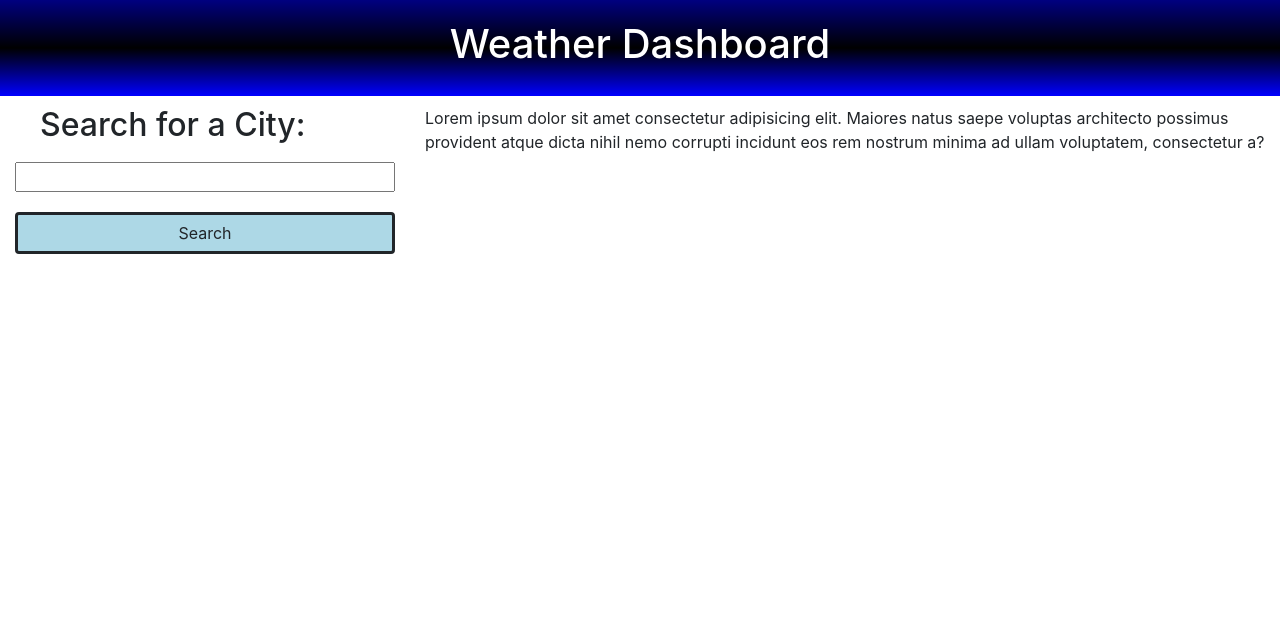
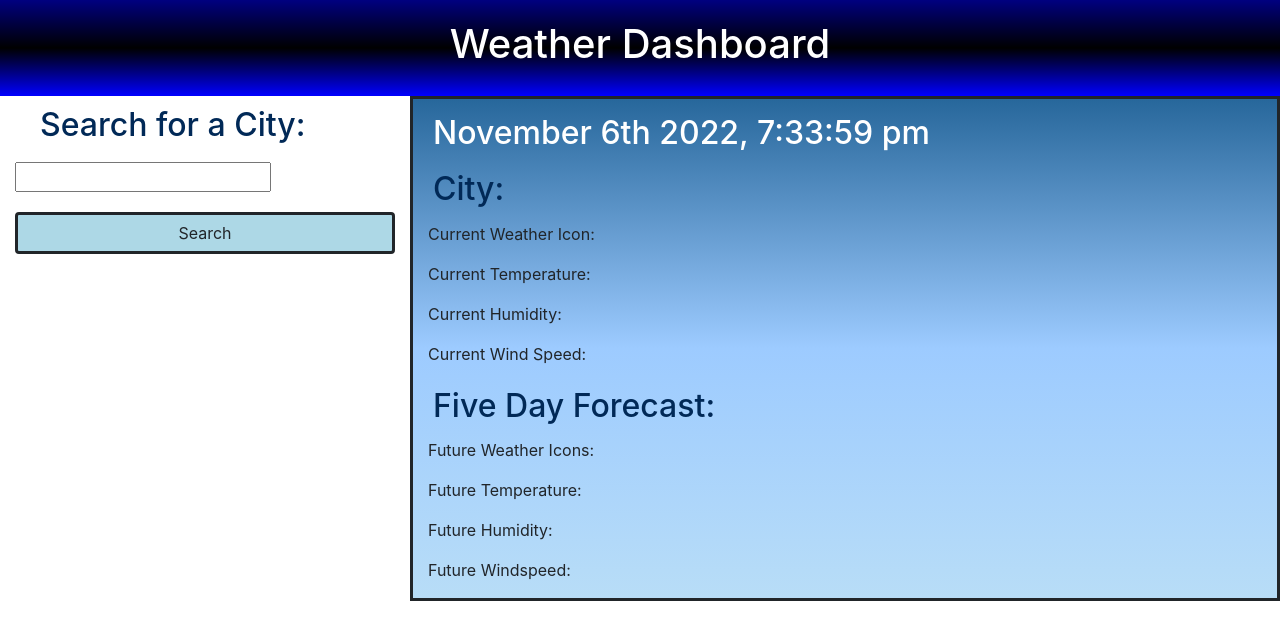
Before and after one commit to Cgotts1/Weather-Dashboard, a plain HTML site: page index.html in a window 1280 px wide. Drawn offline with nearby package versions, Linux system fonts and the light colour scheme.

Commit message:
Added styling in css, added locations for weather info in html, added current time in js

```diff
--- a/index.html
+++ b/index.html
@@ -9,7 +9,7 @@
       href="https://cdnjs.cloudflare.com/ajax/libs/twitter-bootstrap/4.5.0/css/bootstrap.min.css"
     />
     <link rel="stylesheet" href="style.css" />
-    <title>Document</title>
+    <title>Weather Dashboard</title>
   </head>
   <body>
     <header>
@@ -22,16 +22,27 @@
 
         <form>
 
-            <input type="text" class="textbox" />
+            <input type="text" class="search-input" />
 
           <button type="submit" class="btn">Search</button>
         </form>
       </section>
 
       <main id = "main">
-        Lorem ipsum dolor sit amet consectetur adipisicing elit. Maiores natus saepe voluptas architecto possimus provident atque dicta nihil nemo corrupti incidunt eos rem nostrum minima ad ullam voluptatem, consectetur a?
+        <h2 id = "currentTime">Current Time </h2>
+        <h2 class = "cityNameAndDate">City: </h2>
+        <p class = "weatherInfo">Current Weather Icon:</p>
+        <p class = "weatherInfo">Current Temperature:</p>
+        <p class = "weatherInfo">Current Humidity:</p>
+        <p class = "weatherInfo">Current Wind Speed:</p>
+        <h2 class = "fiveDayForecast">Five Day Forecast: </h2>
+        <p class = "weatherInfo">Future Weather Icons:</p>
+        <p class = "weatherInfo">Future Temperature:</p>
+        <p class = "weatherInfo">Future Humidity:</p>
+        <p class = "weatherInfo">Future Windspeed:</p>
       </main>
     </div>
+    <script src="https://cdnjs.cloudflare.com/ajax/libs/moment.js/2.24.0/moment.min.js"></script>
     <script src="script.js"></script>
   </body>
 </html>
--- a/script.js
+++ b/script.js
@@ -1,15 +1,31 @@
-var btn = document.querySelector('.btn');
-var searchInput = document.querySelector('#search-input');
-var option = document.querySelector('#format-input');
-console.log(option, "options")
+var displayCurrentTime = document.querySelector("#currentTime");  // querySelector for displaying time at top of page
+var btn = document.querySelector(".btn");
+var searchInput = document.querySelector("#search-input");
+var option = document.querySelector("#format-input");
+var weatherInfo = document.querySelector(".main");
+var apiKey = "e2529e3d1d19d0acec4d2f3fc131a3ec";
+
+//Sets the date at the top of the page upon loading of the page
+setInterval(function () {
+  var time = moment().format('MMMM Do YYYY, h:mm:ss a');
+  displayCurrentTime.textContent = time;
+}, 1000);
+
+
+
+
+
+
+console.log(option, "options");
 var value = option.value;
-btn.addEventListener('click', function (event) {
+btn.addEventListener("click", function (event) {
   event.preventDefault();
-  console.log(searchInput.value)
-})
-  var RequestUrl = `https://api.openweathermap.org/data/2.5/weather?q={cityname}&appid=&appid=e2529e3d1d19d0acec4d2f3fc131a3ec`;
-  console.log(value , "value")
-var responseText = document.getElementById('response-text');
+  console.log(searchInput.value);
+});
+
+var RequestUrl = `https://api.openweathermap.org/data/2.5/forecast?q=los%20angeles&appid=e2529e3d1d19d0acec4d2f3fc131a3ec`;
+console.log(value, "value");
+var responseText = document.getElementById("response-text");
 function getApi(request) {
   fetch(request)
     .then(function (response) {
@@ -28,4 +44,50 @@ getApi(RequestUrl);
 
 
 
-`https://www.loc.gov/search/?q=${value}&fo=json`
+
+
+
+
+
+
+
+
+
+
+
+
+
+
+
+
+
+
+
+
+
+
+
+
+
+//api.openweathermap.org/data/2.5/forecast?q=los%20angeles&appid=e2529e3d1d19d0acec4d2f3fc131a3ec
+
+
+
+
+
+
+
+
+
+
+
+
+
+
+/* moment(data.list[i].dt_txt, 'YYYY-MM-DD HH:mm:ss').format(<insert desired format here>)
+
+plugging in your desired format in that placeholder should get you what you want
+
+moment(data.dt, "X").format("(MM/DD/YYYY)")
+This would be for current weather api, previous message is for 5-day forecast api
+*/
--- a/style.css
+++ b/style.css
@@ -17,6 +17,7 @@
 
 .textbox{
     width:100%;
+
 }
 
 header{
@@ -25,6 +26,11 @@ header{
     background-image:linear-gradient(navy, black, blue);
     color:white;
     padding:20px;
+}
+
+h2 {
+    padding:5px;
+    color:rgb(1, 41, 87);
 }
 
 
@@ -49,6 +55,12 @@ header{
     padding-right:15px;
     flex:1;
     padding-top:10px;
+    border:solid;
+    background-image:linear-gradient(rgb(39, 103, 155), rgb(157, 203, 255), rgb(184, 221, 247));
+}
+
+#currentTime {
+    color:white;
 }
 
 
```
